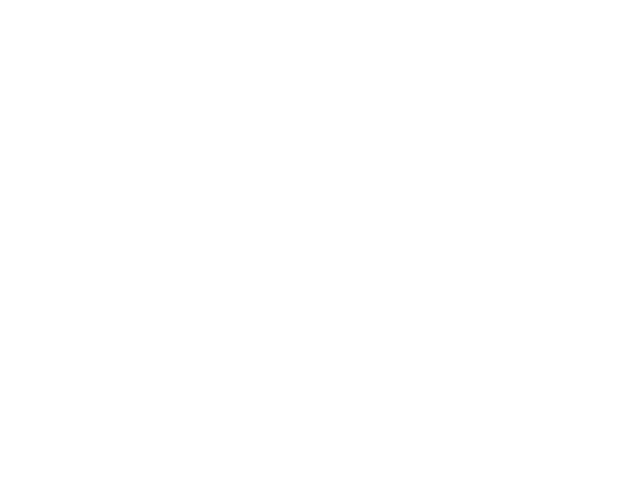
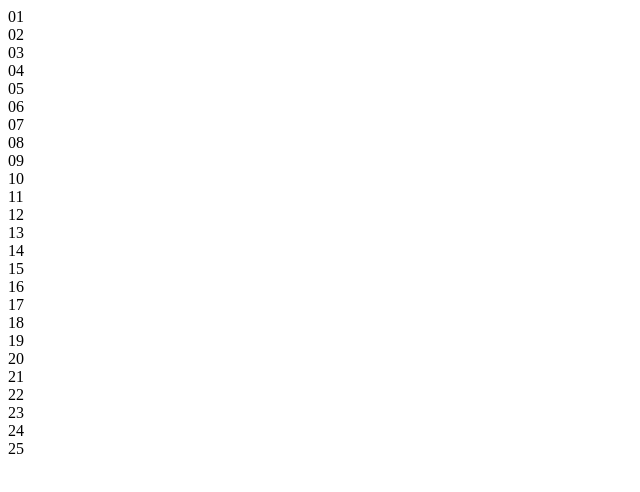
Before and after one commit to misakimichy/JS30-27-click-and-drag, a plain HTML site: page index.html in a window 1280 px wide. Shown: the whole page, without its empty margins (0-640 px from the left). Drawn offline with Linux system fonts and the light colour scheme.

Commit message:
Add items.

```diff
--- a/index.html
+++ b/index.html
@@ -9,7 +9,33 @@
     <title>Click and Drag</title>
 </head>
 <body>
-
+    <div class="items">
+        <div class="item item1">01</div>
+        <div class="item item2">02</div>
+        <div class="item item3">03</div>
+        <div class="item item4">04</div>
+        <div class="item item5">05</div>
+        <div class="item item6">06</div>
+        <div class="item item7">07</div>
+        <div class="item item8">08</div>
+        <div class="item item9">09</div>
+        <div class="item item10">10</div>
+        <div class="item item11">11</div>
+        <div class="item item12">12</div>
+        <div class="item item13">13</div>
+        <div class="item item14">14</div>
+        <div class="item item15">15</div>
+        <div class="item item16">16</div>
+        <div class="item item17">17</div>
+        <div class="item item18">18</div>
+        <div class="item item19">19</div>
+        <div class="item item20">20</div>
+        <div class="item item21">21</div>
+        <div class="item item22">22</div>
+        <div class="item item23">23</div>
+        <div class="item item24">24</div>
+        <div class="item item25">25</div>
+    </div>
     <script src="js/main.js"></script>
 </body>
 </html>
```
